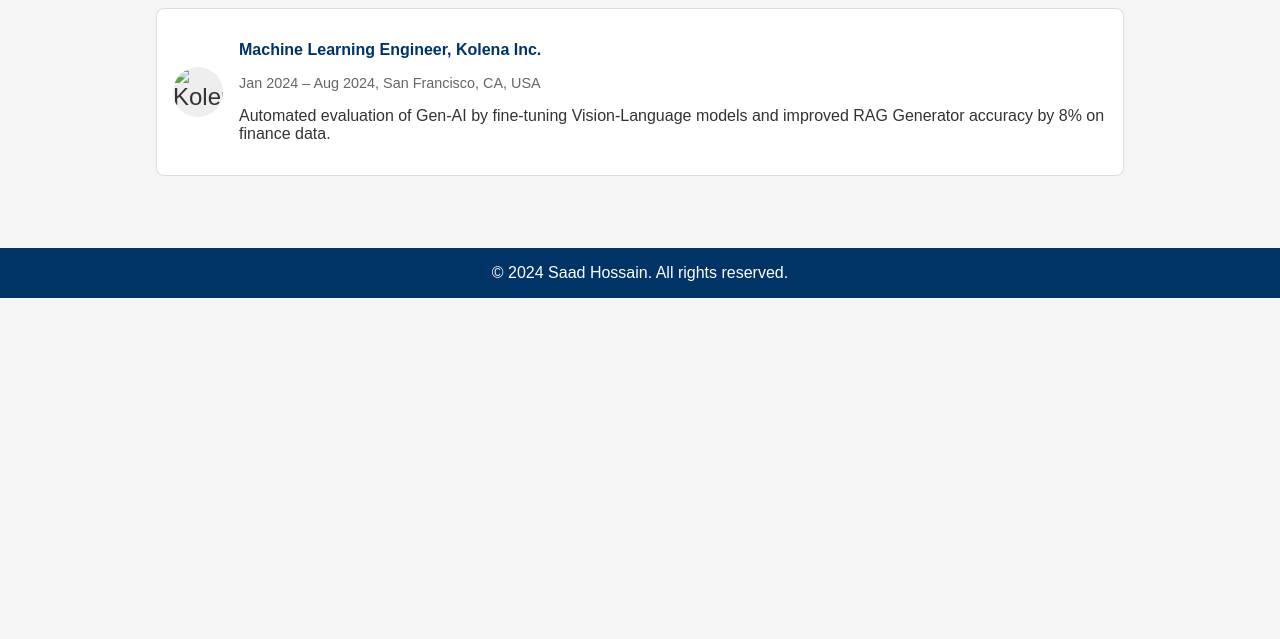
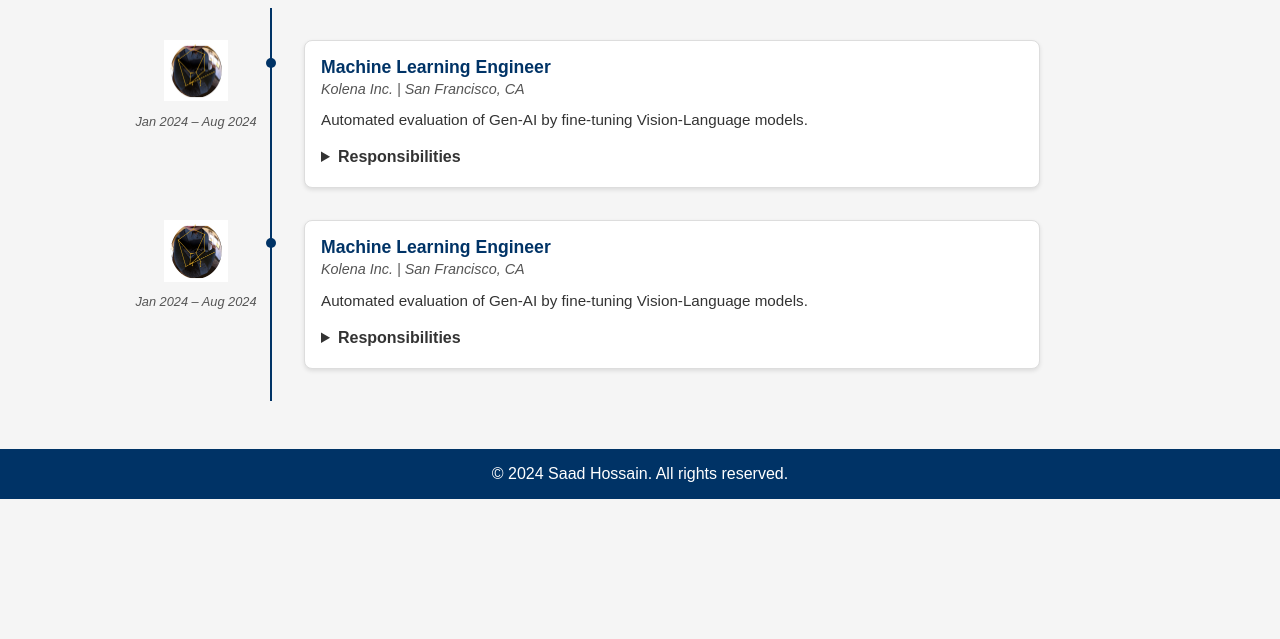
Before and after one commit to saad-hossain/saad-hossain.github.io, a plain HTML site: page experience.html in a window 1280 px wide. Shown: the part 161-800 px from the top of the page. Drawn offline with Linux system fonts and the light colour scheme.

Commit message:
experience section draft

```diff
--- /dev/null
+++ b/css/experience.css
@@ -0,0 +1,174 @@
+/* Navbar */
+.navbar {
+    display: flex;
+    justify-content: center;
+    background-color: #003366;
+    padding: 1rem;
+    position: sticky;
+    top: 0;
+    z-index: 1000;
+}
+
+.navbar a {
+    color: white;
+    margin: 0 15px;
+    text-decoration: none;
+    font-weight: bold;
+}
+
+.navbar a:hover {
+    color: #00aaff;
+}
+
+/* General Styles */
+body {
+    font-family: Arial, sans-serif;
+    color: #333;
+    background-color: #f5f5f5;
+    margin: 0;
+    padding: 0;
+}
+
+.container {
+    max-width: 800px;
+    margin: 2rem auto;
+    padding: 1rem;
+}
+
+h2.experience-heading {
+    color: #003366;
+    margin-bottom: 1rem;
+    border-bottom: 2px solid #003366;
+    padding-bottom: 5px;
+    text-align: center;
+}
+
+/* Timeline Styling */
+.timeline {
+    position: relative;
+    padding: 2rem 0;
+    border-left: 2px solid #003366;
+    margin-left: 30px;
+}
+
+.timeline-item {
+    display: flex;
+    align-items: flex-start;
+    margin-bottom: 2rem;
+    padding-left: 2rem;
+    position: relative;
+}
+
+.timeline-item:last-child {
+    margin-bottom: 0;
+}
+
+/* Timeline Dot */
+.timeline-dot {
+    position: absolute;
+    left: -6px;
+    top: 18px; /* Adjust this to align with the icon */
+    width: 10px;
+    height: 10px;
+    background-color: #003366;
+    border-radius: 50%;
+}
+
+/* Timeline Icon and Date */
+.timeline-icon {
+    position: absolute;
+    left: -140px;
+    top: 0;
+    text-align: center;
+}
+
+/* .timeline-icon {
+    position: absolute;
+    left: -50px;
+    top: 30px;
+    width: 5%;
+    height: 5%;
+    display: flex;
+    align-items: center;
+    justify-content: center;
+} */
+
+
+.timeline-icon img {
+    width: 50%;
+    height: 50%;
+    margin-bottom: 5px;
+}
+
+.timeline-date {
+    font-size: 0.8rem;
+    color: #555;
+    margin-top: 0.2rem;
+    font-style: italic;
+}
+
+/* Timeline Content */
+.timeline-content {
+    background-color: #fff;
+    padding: 1rem;
+    border-radius: 8px;
+    border: 1px solid #ddd;
+    width: 100%;
+    box-shadow: 0 2px 4px rgba(0, 0, 0, 0.1);
+}
+
+h3 {
+    margin: 0;
+    font-size: 1.1rem;
+    color: #003366;
+}
+
+.company-info {
+    font-size: 0.9rem;
+    color: #555;
+    margin-top: 0.2rem;
+    font-style: italic;
+}
+
+.experience-summary {
+    font-size: 0.95rem;
+    margin-top: 0.5rem;
+    color: #333;
+}
+
+/* Collapsible Details */
+details {
+    margin-top: 0.5rem;
+    cursor: pointer;
+}
+
+summary {
+    font-weight: bold;
+    color: #333;
+    padding: 0.3rem 0;
+}
+
+summary:hover {
+    color: #00509e;
+}
+
+.responsibilities-list {
+    margin-top: 0.5rem;
+    padding-left: 1.5rem;
+    font-size: 0.9rem;
+    color: #333;
+    line-height: 1.5;
+}
+
+.responsibilities-list li {
+    margin-bottom: 0.3rem;
+}
+
+/* Footer */
+.footer {
+    text-align: center;
+    padding: 1rem;
+    background-color: #003366;
+    color: white;
+    margin-top: 2rem;
+}
--- a/css/styles.css
+++ b/css/styles.css
@@ -66,8 +66,8 @@ h2 {
 }
 
 .experience-icon {
-    width: 50px;
-    height: 50px;
+    width: 10%;
+    height: 10%;
     margin-right: 1rem;
     border-radius: 50%;
     background-color: #eee;
--- a/experience.html
+++ b/experience.html
@@ -4,7 +4,7 @@
     <meta charset="UTF-8">
     <meta name="viewport" content="width=device-width, initial-scale=1.0">
     <title>Experience - Saad Hossain</title>
-    <link rel="stylesheet" href="css/styles.css">
+    <link rel="stylesheet" href="css/experience.css">
 </head>
 <body>
     <!-- Navbar -->
@@ -17,16 +17,53 @@
 
     <!-- Experience Section -->
     <div class="container">
-        <h2>Experience</h2>
-        <div class="experience-item">
-            <img src="images/kolena-icon.png" alt="Kolena Icon" class="experience-icon">
-            <div>
-                <p class="experience-title">Machine Learning Engineer, Kolena Inc.</p>
-                <p class="experience-details">Jan 2024 – Aug 2024, San Francisco, CA, USA</p>
-                <p>Automated evaluation of Gen-AI by fine-tuning Vision-Language models and improved RAG Generator accuracy by 8% on finance data.</p>
+        <h2 class="experience-heading">Professional Experience</h2>
+
+        <div class="timeline">
+            <div class="timeline-item">
+                <div class="timeline-icon">
+                    <img src="images/experience-icon.png" alt="Experience Icon">
+                    <p class="timeline-date">Jan 2024 – Aug 2024</p>
+                </div>
+                <div class="timeline-dot"></div>
+                <div class="timeline-content">
+                    <h3>Machine Learning Engineer</h3>
+                    <p class="company-info">Kolena Inc. | San Francisco, CA</p>
+                    <p class="experience-summary">Automated evaluation of Gen-AI by fine-tuning Vision-Language models.</p>
+                    <details>
+                        <summary>Responsibilities</summary>
+                        <ul class="responsibilities-list">
+                            <li>Improved RAG Generator accuracy by 8% through refined PDF parsing and LLM prompting.</li>
+                            <li>Led data analysis initiatives to increase model interpretability and accuracy.</li>
+                            <li>Developed automated systems to enhance machine learning model performance.</li>
+                        </ul>
+                    </details>
+                </div>
             </div>
+
+            <!-- Additional timeline items can be added here -->
+            <div class="timeline-item">
+                <div class="timeline-icon">
+                    <img src="images/experience-icon.png" alt="Experience Icon">
+                    <p class="timeline-date">Jan 2024 – Aug 2024</p>
+                </div>
+                <div class="timeline-dot"></div>
+                <div class="timeline-content">
+                    <h3>Machine Learning Engineer</h3>
+                    <p class="company-info">Kolena Inc. | San Francisco, CA</p>
+                    <p class="experience-summary">Automated evaluation of Gen-AI by fine-tuning Vision-Language models.</p>
+                    <details>
+                        <summary>Responsibilities</summary>
+                        <ul class="responsibilities-list">
+                            <li>Improved RAG Generator accuracy by 8% through refined PDF parsing and LLM prompting.</li>
+                            <li>Led data analysis initiatives to increase model interpretability and accuracy.</li>
+                            <li>Developed automated systems to enhance machine learning model performance.</li>
+                        </ul>
+                    </details>
+                </div>
+            </div>
+
         </div>
-        <!-- Additional experience items... -->
     </div>
 
     <!-- Footer -->
```
Also changed, not shown: images/experience-icon.png (added), images/kolena.webp (added).
